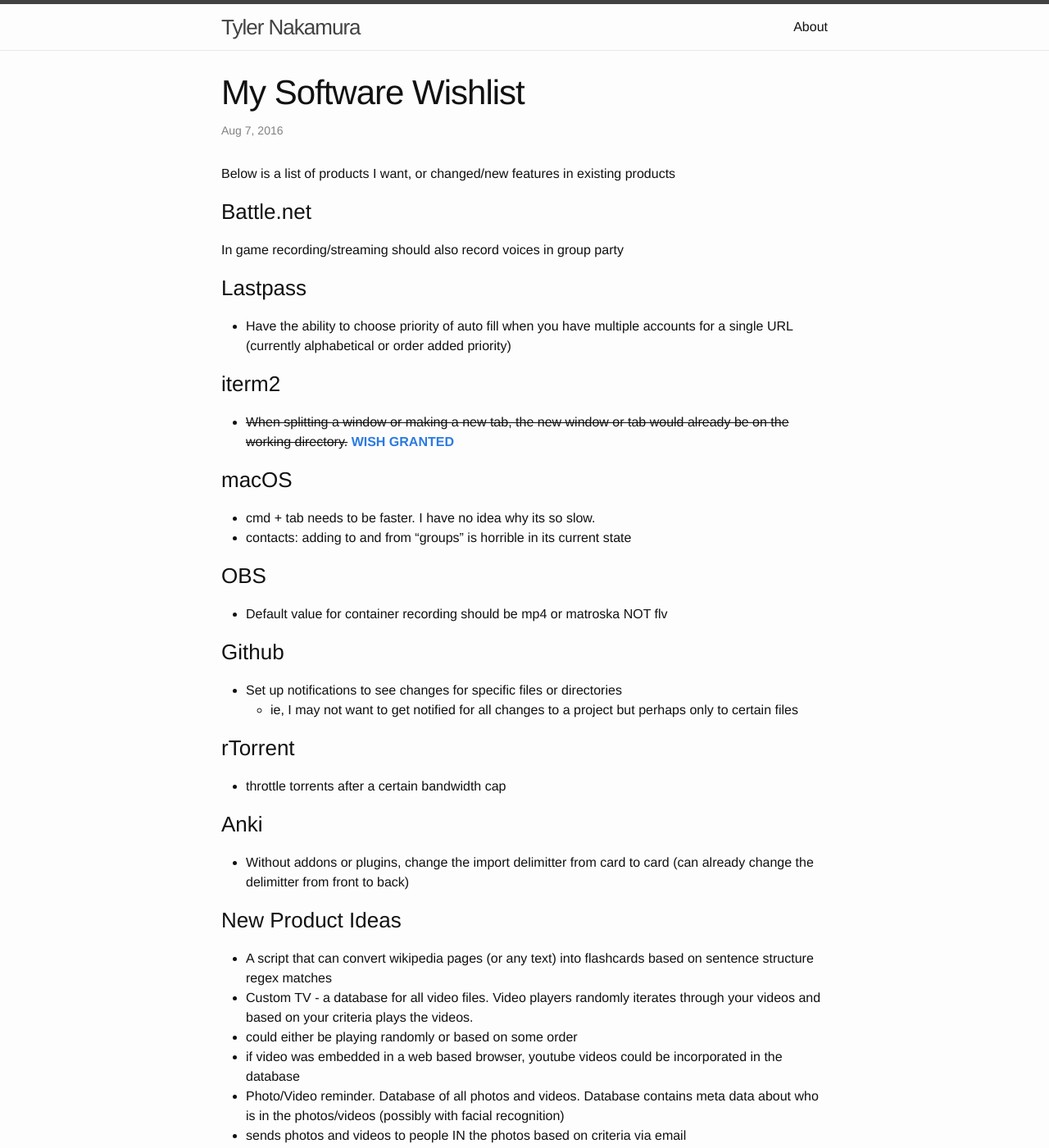
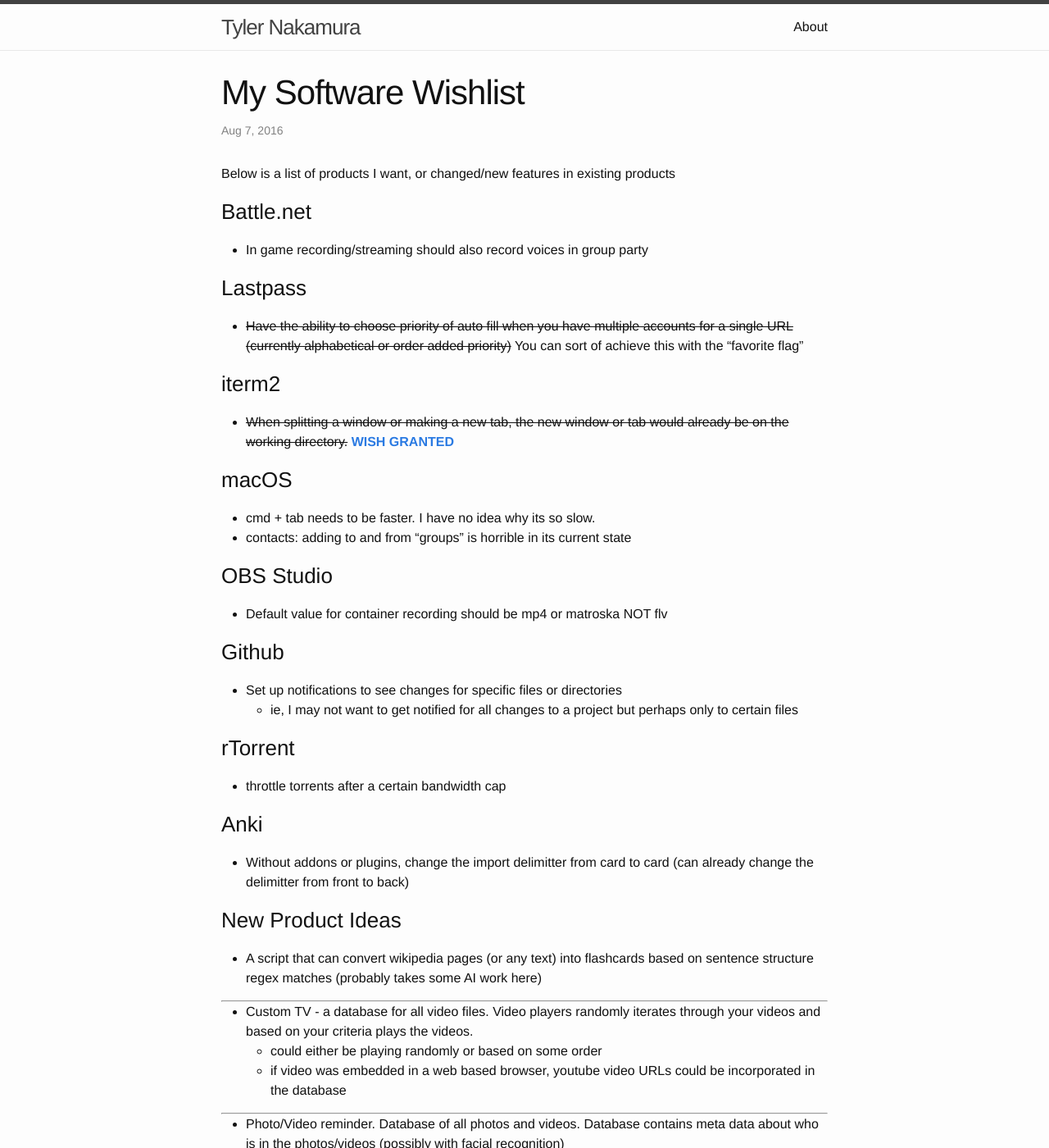
Before and after one commit to ahlim0m/tylernakamura.github.io, a Jekyll site: the page built from _posts/2016-09-06-my-software-wishlist.markdown, in a window 1280 px wide and 1400 px high. Shown: the whole window at 82% size. Built offline with Jekyll 4.4.1, drawn with Linux system fonts in a browser that asks for light colours.

Commit message:
update software wishlist

```diff
--- a/_posts/2016-09-06-my-software-wishlist.markdown
+++ b/_posts/2016-09-06-my-software-wishlist.markdown
@@ -9,10 +9,10 @@
 Below is a list of products I want, or changed/new features in existing products
 
 ### Battle.net
-In game recording/streaming should also record voices in group party
+- In game recording/streaming should also record voices in group party
 
 ### Lastpass
-- Have the ability to choose priority of auto fill when you have multiple accounts for a single URL (currently alphabetical or order added priority)
+- ~~Have the ability to choose priority of auto fill when you have multiple accounts for a single URL (currently alphabetical or order added priority)~~ You can sort of achieve this with the "favorite flag"
 
 ### iterm2
 - ~~When splitting a window or making a new tab, the new window or tab would already be on the working directory.~~ [**WISH GRANTED**](https://coderwall.com/p/9xo7aq/open-up-iterm2-splits-in-current-working-directory)
@@ -21,7 +21,7 @@
 - cmd + tab needs to be faster. I have no idea why its so slow.
 - contacts: adding to and from "groups" is horrible in its current state
 
-### OBS
+### OBS Studio
 - Default value for container recording should be mp4 or matroska NOT flv
 
 ### Github
@@ -35,11 +35,21 @@
 - Without addons or plugins, change the import delimitter from card to card (can already change the delimitter from front to back)
 
 ### New Product Ideas
-- A script that can convert wikipedia pages (or any text) into flashcards based on sentence structure regex matches
+- A script that can convert wikipedia pages (or any text) into flashcards based on sentence structure regex matches (probably takes some AI work here)
+
+---
+
 - Custom TV - a database for all video files. Video players randomly iterates through your videos and based on your criteria plays the videos.
- - could either be playing randomly or based on some order
- - if video was embedded in a web based browser, youtube videos could be incorporated in the database
+  - could either be playing randomly or based on some order
+  - if video was embedded in a web based browser, youtube video URLs could be incorporated in the database
+
+---
+
 - Photo/Video reminder. Database of all photos and videos. Database contains meta data about who is in the photos/videos (possibly with facial recognition)
- - sends photos and videos to people IN the photos based on criteria via email
- - Email for each person gives options to change notification preferences.
-- A platform to make micro donations to many different charities, ie I can donate $5 a month, and it will be dispersed to many different organizations of my choice. Make donating easier!
+  - sends photos and videos to people IN the photos based on criteria via email
+  - Email for each person gives options to change notification preferences.
+
+---
+
+- A platform to make micro donations to many different charities, ie I can
+ donate $5 a month, and it will be dispersed to many different organizations of my choice. Make donating easier!
```
